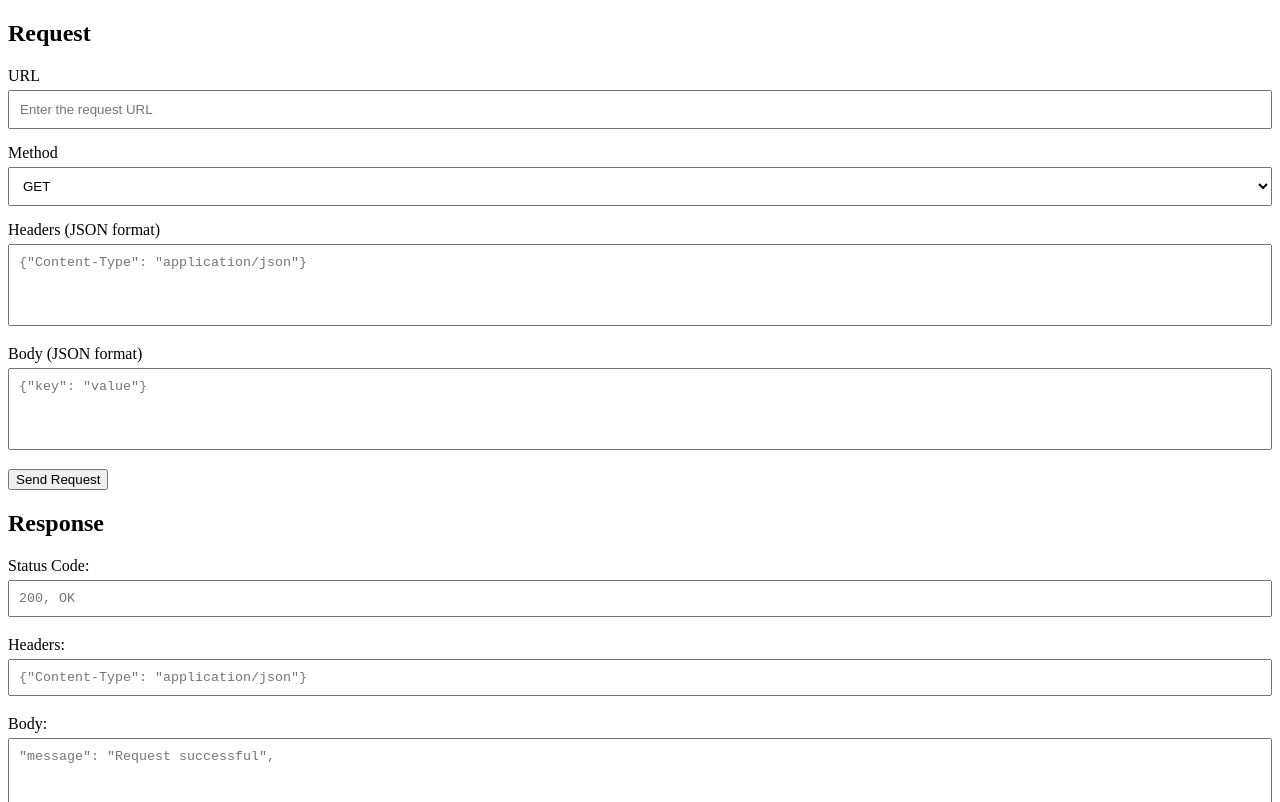
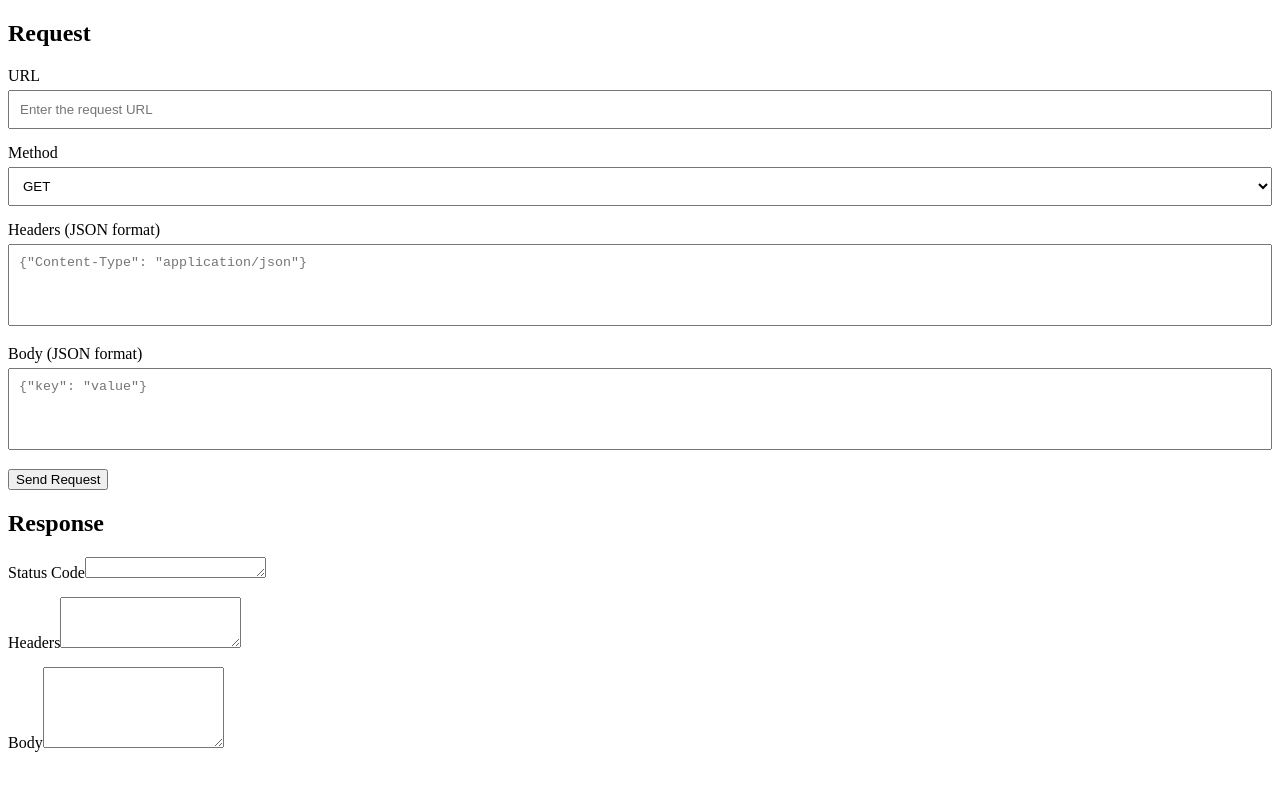
Before and after one commit to Jaller123/AMS, a React (Vite) app in the folder ams/: page / in a window 1280 px wide. Shown: the top 802 px of the page. Built offline with nearby package versions, Linux system fonts and the light colour scheme.

Commit message:
Visar status code

```diff
--- a/ams/src/components/ResForm.jsx
+++ b/ams/src/components/ResForm.jsx
@@ -1,45 +1,27 @@
-import React from 'react'
-import styles from './Resform.module.css'
+import React from "react";
+import styles from "./ResForm.module.css";
 
-const ResForm = () => {
+const ResForm = ({ response }) => {
   return (
-    <section className={StyleSheet.section}>
+    <section className={styles.section}>
       <h2>Response</h2>
+
       <div className={styles.formGroup}>
-        <label htmlFor="reqUrl">Status Code:</label>
-        <textarea
-          id="reqBody"
-          name="reqBody"
-          rows="1"
-          placeholder='200, OK '
-          className={styles.textarea}
-        ></textarea>
+        <label>Status Code</label>
+        <textarea rows="1" readOnly value={response?.status} />
       </div>
+
       <div className={styles.formGroup}>
+        <label>Headers</label>
+        <textarea rows="3" readOnly value={JSON.stringify(response?.headers)} />
       </div>
+
       <div className={styles.formGroup}>
-        <label htmlFor="reqHeaders">Headers:</label>
-        <textarea
-          id="reqBody"
-          name="reqBody"
-          rows="1"
-          placeholder='{"Content-Type": "application/json"}'
-          className={styles.textarea}
-        ></textarea>
-      </div>
-      <div className={styles.formGroup}>
-        <label htmlFor="reqBody">Body:</label>
-        <textarea
-          id="reqBody"
-          name="reqBody"
-          rows="6"
-          placeholder='"message": "Request successful",
-        '
-          className={styles.textarea}
-        ></textarea>
+        <label>Body</label>
+        <textarea rows="5" readOnly value={JSON.stringify(response?.body)} />
       </div>
     </section>
-  )
-}
+  );
+};
 
-export default ResForm
+export default ResForm;
```
